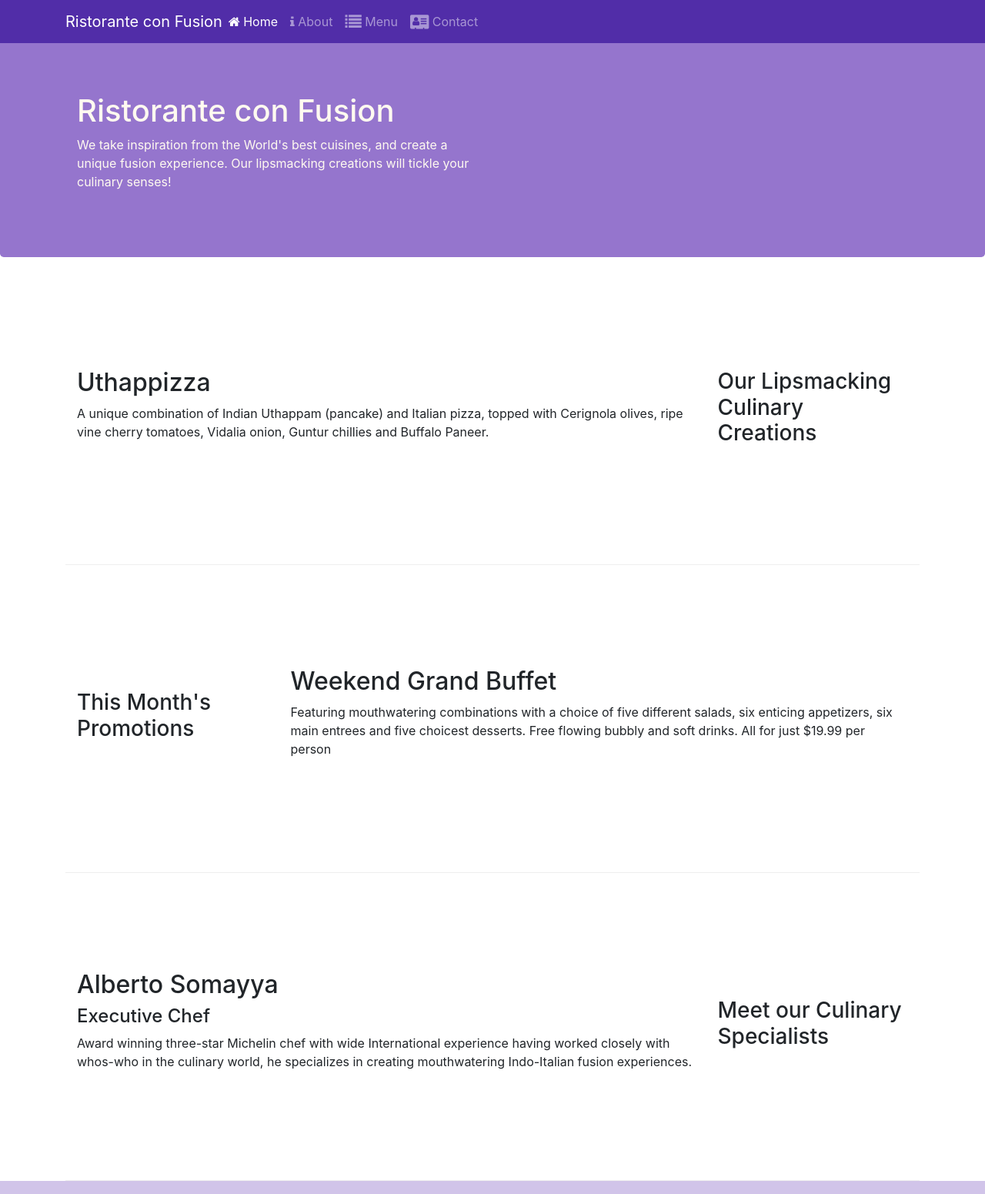
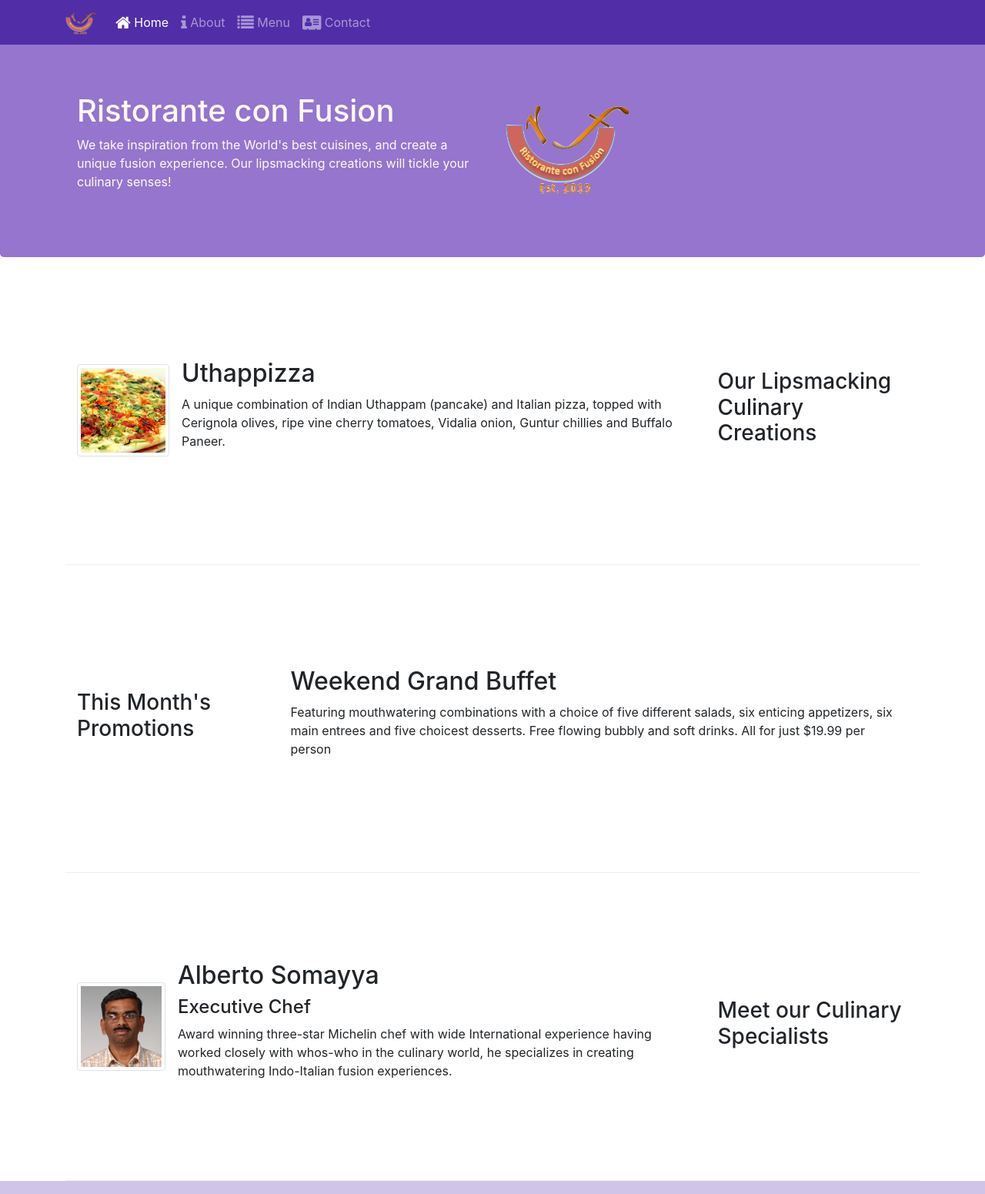
Before and after one commit to christinemagdy/Food-Circle-Restaurant, a website: page index.html in a window 1280 px wide. Shown: the top 1551 px of the page at 77% size. Drawn offline with nearby package versions, Linux system fonts and the light colour scheme.

Commit message:
Images and Media

```diff
--- a/index.html
+++ b/index.html
@@ -26,34 +26,33 @@
     <!--fixed-top that fixes the navigation bar to the top of the browser (page) also when i scroll up & down it
         still at the top ..... fixed-bottom-->
 
-
     <nav class="navbar navbar-dark navbar-expand-sm fixed-top">
         <div class="container">
-
             <!--i want to hidden items of the navbar when i open the Page on small and extra small screens
                 and add Toggle icon-->
             <!--data-toggle = collapse -> means that hidden all items of navabar at this toggle icon-->
             <button class="navbar-toggler" type="button" data-toggle="collapse" data-target="#Navbar">
                 <span class="navbar-toggler-icon"></span>
             </button>
-
             <!--navbar-brand class allows to me to display some information as a branding information
                  in my navigation bar-->
             <!--name of a company ,, logo of a company-->
-            <a class="navbar-brand mr-auto" href="#">Ristorante con Fusion</a>
-
+            <a class="navbar-brand" href="#"><img src="img/logo.png" height="30" width="41"></a>
             <div class="collapse navbar-collapse" id="Navbar">
                 <ul class="navbar-nav mr-auto">
-                    <li class="nav-item active"><a class="nav-link" href="#"><span class="fa fa-home"></span> Home</a></li>
-                    <li class="nav-item"><a class="nav-link" href="./aboutus.html"><span class="fa fa-info"></span> About</a></li>
-                    <li class="nav-item"><a class="nav-link" href="#"><span class="fa fa-list fa-lg"></span> Menu</a></li>
-                    <li class="nav-item"><a class="nav-link" href="./contactus.html"><span class="fa fa-address-card fa-lg"></span> Contact</a></li>
+                    <li class="nav-item active"><a class="nav-link" href="#"><span class="fa fa-home fa-lg"></span>
+                            Home</a></li>
+                    <li class="nav-item"><a class="nav-link" href="./aboutus.html"><span
+                                class="fa fa-info fa-lg"></span> About</a></li>
+                    <li class="nav-item"><a class="nav-link" href="#"><span class="fa fa-list fa-lg"></span> Menu</a>
+                    </li>
+                    <li class="nav-item"><a class="nav-link" href="./contactus.html"><span
+                                class="fa fa-address-card fa-lg"></span> Contact</a></li>
                 </ul>
             </div>
             <!--navbar nav help me to define the set of links that will be included in my navbar and displayed horizontly-->
             <!--mr-auto used to specify the right margin (mr)-->
             <!--active class means that i'm in Homepage now-->
-
         </div>
     </nav>
 
@@ -64,9 +63,12 @@
 
                 <div class="col-12 col-sm-6">
                     <h1>Ristorante con Fusion</h1>
-                    <p>We take inspiration from the World's best cuisines, and create a unique fusion experience. Our lipsmacking creations will tickle your culinary senses!</p>
+                    <p>We take inspiration from the World's best cuisines, and create a unique fusion experience. Our
+                        lipsmacking creations will tickle your culinary senses!</p>
                 </div>
-                <div class="col-12 col-sm">
+                <div class="col-12 col-sm align-self-center">
+                    <!--img-fluid class -> the image will automatically be responsive and adapt to the screen size-->
+                    <img src="img/logo.png" class="img-fluid">
                 </div>
             </div>
         </div>
@@ -82,8 +84,18 @@
             <!--there take 8 small And 9 medium -->
             <!--This will be at the first of Row-->
             <div class="col col-sm order-sm-first col-md">
-                <h2>Uthappizza</h2>
-                <p class="d-none d-sm-block">A unique combination of Indian Uthappam (pancake) and Italian pizza, topped with Cerignola olives, ripe vine cherry tomatoes, Vidalia onion, Guntur chillies and Buffalo Paneer.</p>
+                <div class="media">
+                    <!--mr -> margin right by 3-->
+                    <img class="d-flex mr-3 img-thumbnail align-self-center" src="img/uthappizza.png" alt="uthappizza">
+                    <div class="media-body">
+                        <!--mt-0 -> margin-top by 0-->
+                        <h2 class="mt-0">Uthappizza</h2>
+                        <p class="d-none d-sm-block">A unique combination of Indian Uthappam (pancake) and Italian pizza, topped
+                            with Cerignola olives, ripe vine cherry tomatoes, Vidalia onion, Guntur chillies and Buffalo Paneer.
+                        </p>
+                    </div>
+
+                </div>
             </div>
         </div>
 
@@ -94,7 +106,9 @@
             </div>
             <div class="col col-sm col-md">
                 <h2>Weekend Grand Buffet</h2>
-                <p class="d-none d-sm-block">Featuring mouthwatering combinations with a choice of five different salads, six enticing appetizers, six main entrees and five choicest desserts. Free flowing bubbly and soft drinks. All for just $19.99 per person </p>
+                <p class="d-none d-sm-block">Featuring mouthwatering combinations with a choice of five different
+                    salads, six enticing appetizers, six main entrees and five choicest desserts. Free flowing bubbly
+                    and soft drinks. All for just $19.99 per person </p>
             </div>
         </div>
 
@@ -103,9 +117,17 @@
                 <h3>Meet our Culinary Specialists</h3>
             </div>
             <div class="col col-sm order-sm-first col-md">
-                <h2>Alberto Somayya</h2>
+                <div class="media">
+                    <img class="d-flex mr-3 img-thumbnail align-self-center" src="img/alberto.png" alt="alberto">
+                    <div class="media-body">
+                        <h2 class="mt-0">Alberto Somayya</h2>
                         <h4>Executive Chef</h4>
-                <p class="d-none d-sm-block">Award winning three-star Michelin chef with wide International experience having worked closely with whos-who in the culinary world, he specializes in creating mouthwatering Indo-Italian fusion experiences. </p>
+                        <p class="d-none d-sm-block">Award winning three-star Michelin chef with wide International experience
+                            having worked closely with whos-who in the culinary world, he specializes in creating mouthwatering
+                            Indo-Italian fusion experiences.
+                        </p>
+                    </div>
+                </div>
             </div>
         </div>
     </div>
@@ -129,18 +151,24 @@
                         121, Clear Water Bay Road<br>
                         Clear Water Bay, Kowloon<br>
                         HONG KONG<br>
-		              <i class="fa fa-phone fa-lg"></i>  : +852 1234 5678<br>
-                      <i class="fa fa-fax fa-lg"></i>  : +852 8765 4321<br>
-		              <i class="fa fa-envelope fa-lg"></i>  : <a href="mailto:confusion@food.net">confusion@food.net</a>
+                        <i class="fa fa-phone fa-lg"></i> : +852 1234 5678<br>
+                        <i class="fa fa-fax fa-lg"></i> : +852 8765 4321<br>
+                        <i class="fa fa-envelope fa-lg"></i> : <a
+                            href="mailto:confusion@food.net">confusion@food.net</a>
                     </address>
                 </div>
                 <div class="col-12 col-sm-4 align-self-center">
                     <div class="text-center">
-                        <a class="btn btn-social-icon btn-google" href="http://google.com/+"><i class="fa fa-google-plus"></i></a>
-                        <a class="btn btn-social-icon btn-facebook" href="http://www.facebook.com/profile.php?id="><i class="fa fa-facebook"></i></a>
-                        <a class="btn btn-social-icon btn-linkedin" href="http://www.linkedin.com/in/"><i class="fa fa-linkedin"></i></a>
-                        <a class="btn btn-social-icon btn-twitter" href="http://twitter.com/"><i class="fa fa-twitter"></i></a>
-                        <a class="btn btn-social-icon btn-google" href="http://youtube.com/"><i class="fa fa-youtube"></i></a>
+                        <a class="btn btn-social-icon btn-google" href="http://google.com/+"><i
+                                class="fa fa-google-plus"></i></a>
+                        <a class="btn btn-social-icon btn-facebook" href="http://www.facebook.com/profile.php?id="><i
+                                class="fa fa-facebook"></i></a>
+                        <a class="btn btn-social-icon btn-linkedin" href="http://www.linkedin.com/in/"><i
+                                class="fa fa-linkedin"></i></a>
+                        <a class="btn btn-social-icon btn-twitter" href="http://twitter.com/"><i
+                                class="fa fa-twitter"></i></a>
+                        <a class="btn btn-social-icon btn-google" href="http://youtube.com/"><i
+                                class="fa fa-youtube"></i></a>
                         <a class="btn btn-social-icon" href="mailto:"><i class="fa fa-envelope-o"></i></a>
                     </div>
                 </div>
```
Also changed, not shown: aboutus.html (+8 -24 lines), contactus.html (+4 -2 lines), img/alberto.png (added), img/buffet.png (added), img/logo.png (added), img/uthappizza.png (added), 1 other file. Lines whose indentation alone changed are shown as unchanged.
